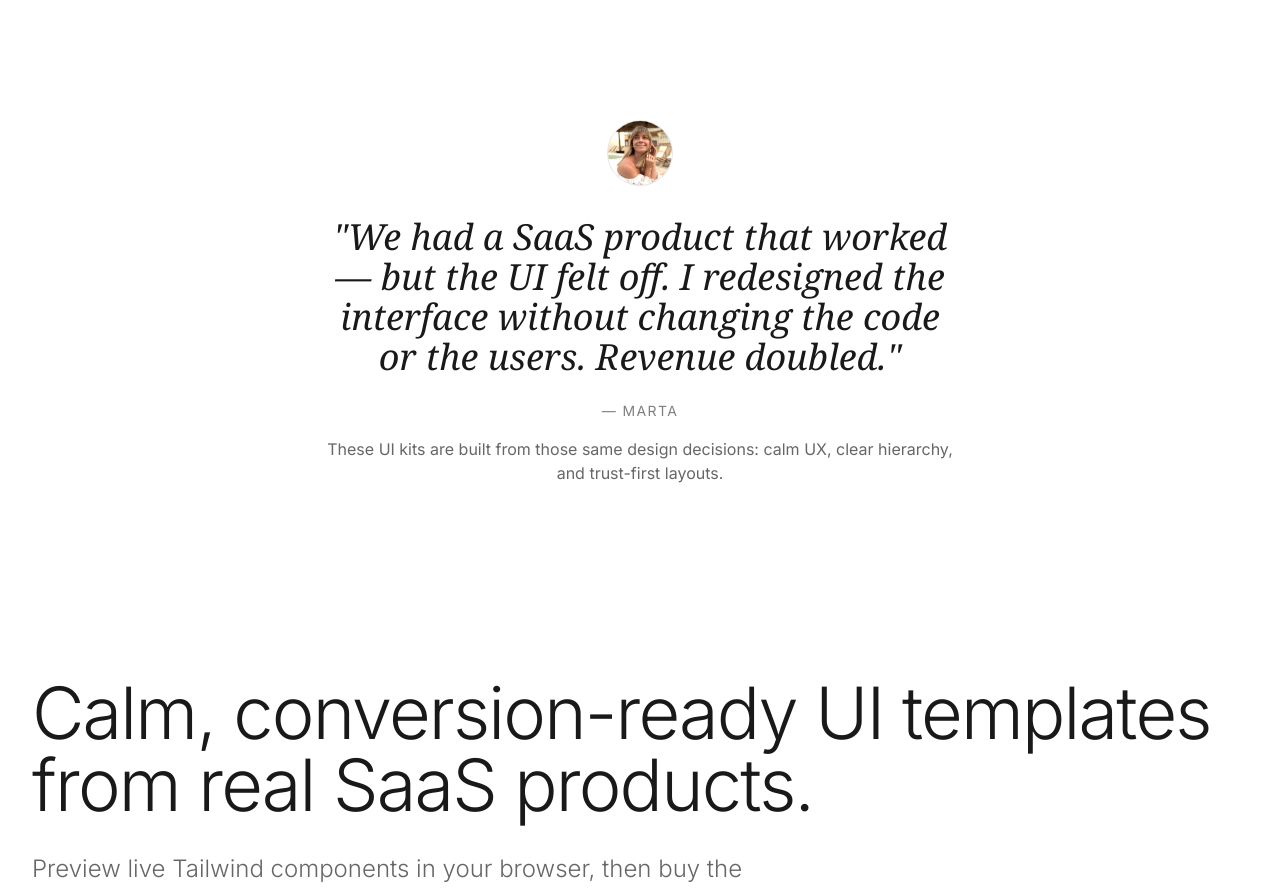
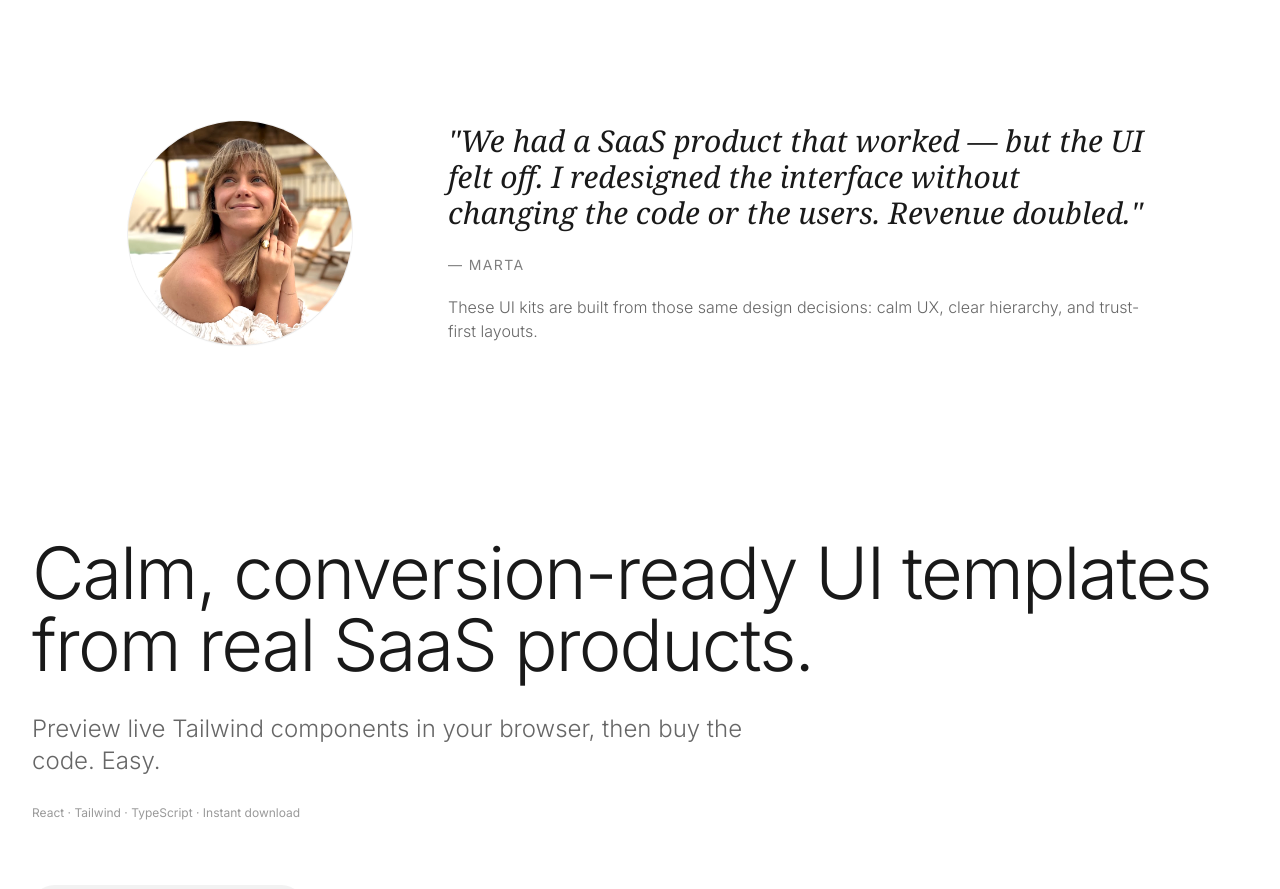
Before and after one commit to mh2023sfdbf/itsmarta-ui-kit, a Next.js app: page / in a window 1280 px wide. Shown: the part 1240-2129 px from the top of the page. Built offline with nearby package versions, Linux system fonts and the light colour scheme; a web font is replaced by a local one.

Commit message:
Add larger round photo to Designed by a founder section with pro designer minimal layout

```diff
--- a/components/sections/HeroGlassy.tsx
+++ b/components/sections/HeroGlassy.tsx
@@ -1058,10 +1058,11 @@ export default function PricingCards() {
 
       {/* Trust Section - Founder Note */}
       <div className="pt-12 sm:pt-16 md:pt-20 mx-auto w-full max-w-7xl px-4 sm:px-6 md:px-8">
-             <div className="max-w-4xl mx-auto text-center px-6 md:px-16 lg:px-32">
-               {/* Photo */}
-               <div className="mb-8">
-                 <div className="relative w-16 h-16 mx-auto rounded-full overflow-hidden ring-1 ring-black/10">
+        <div className="max-w-5xl mx-auto">
+          <div className="grid md:grid-cols-[200px,1fr] lg:grid-cols-[240px,1fr] gap-12 md:gap-16 lg:gap-20 items-center">
+            {/* Photo - Left */}
+            <div className="mx-auto md:mx-0">
+              <div className="relative w-40 h-40 md:w-48 md:h-48 lg:w-56 lg:h-56 rounded-full overflow-hidden ring-1 ring-black/5 shadow-sm">
                 <img
                   src="/images/marta.png"
                   alt="Marta"
@@ -1070,20 +1071,24 @@ export default function PricingCards() {
               </div>
             </div>
 
+            {/* Content - Right */}
+            <div className="text-center md:text-left">
               {/* Quote */}
-               <blockquote className="italic text-2xl md:text-3xl lg:text-4xl font-serif leading-relaxed mb-6 text-black/90">
+              <blockquote className="italic text-xl md:text-2xl lg:text-3xl font-serif leading-relaxed mb-6 text-black/90">
                 "We had a SaaS product that worked — but the UI felt off. I redesigned the interface without changing the code or the users. Revenue doubled."
               </blockquote>
 
               {/* Attribution */}
-               <p className="text-xs sm:text-sm uppercase tracking-widest text-black/50 mb-4">
+              <p className="text-xs sm:text-sm uppercase tracking-widest text-black/50 mb-5">
                 — Marta
               </p>
 
               {/* Context */}
-              <p className="text-sm sm:text-base text-black/60 max-w-2xl mx-auto">
+              <p className="text-sm sm:text-base text-black/60 leading-relaxed font-light">
                 These UI kits are built from those same design decisions: calm UX, clear hierarchy, and trust-first layouts.
               </p>
+            </div>
+          </div>
         </div>
       </div>
 
```
Lines whose indentation alone changed are shown as unchanged.
